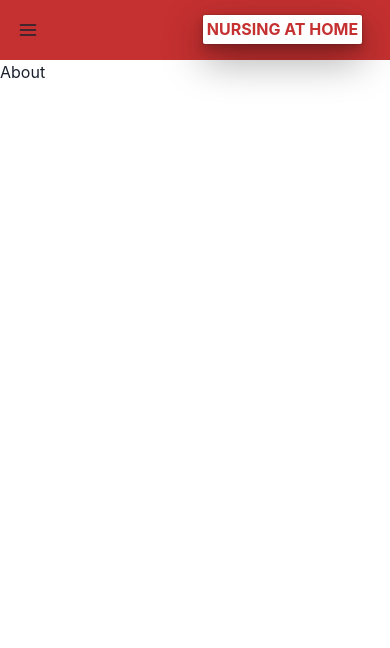
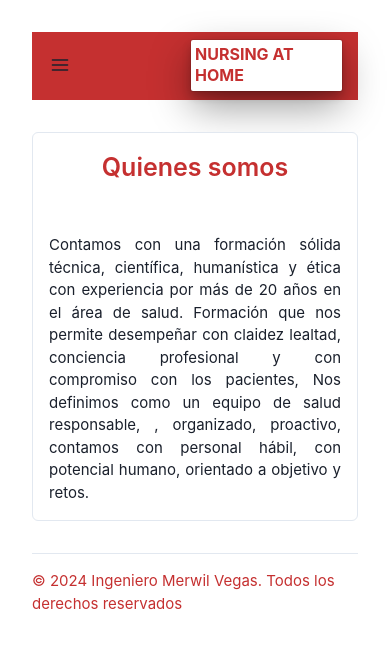
Before and after one commit to com2pa/frontEnd_Enfermeria, a React (Vite) app: page /about in a window 390 px wide. Shown: the top 648 px of the page. Built offline with nearby package versions, Linux system fonts and the light colour scheme.

Commit message:
se añadio contenido estructura final y responsive

```diff
--- a/src/pages/About.jsx
+++ b/src/pages/About.jsx
@@ -1,11 +1,36 @@
 import React from 'react';
 import Menu from '../layout/Menu';
-
+import {Card, Flex, Image, Text } from '@chakra-ui/react';
+import Enfermera from '../assets/Enfermera.jpg';
+import Footer from '../layout/Footer';
 export const About = () => {
   return (
     <>
-      <Menu/>
-      <div>About</div>
+      <Flex flexDir="column" gap={8} p={8} maxW="90rem" mx="auto">
+        <Menu/>
+        <Flex gap={4} flexDir={{ base: 'column', md: 'row', }}>
+          <Card variant="outline" w="100%" textAlign="justify" justifyContent="center">
+            <Flex flexDir="column" alignContent="center"p={4}  gap="3rem">
+              <Text color="red.600" display={'flex'} fontSize={{ base: 25, md: 45}} justifyContent={{base:'center', md:'center',lg:'center'}} fontWeight="600">
+                Quienes somos
+              </Text>
+              <Text fontSize={{ base: 15, md: 20 }}>
+                Contamos con una formación sólida técnica, científica, humanística
+                y ética con experiencia por más de 20 años en el área de salud. Formación
+                que nos permite desempeñar  con claidez lealtad, conciencia profesional y con
+                compromiso con los pacientes, Nos definimos como un equipo de salud responsable,
+                , organizado, proactivo, contamos con personal hábil, con potencial humano, orientado
+                a objetivo y retos.
+              </Text>
+            </Flex>
+          </Card>
+          <Card variant="outline" width="100%" height="auto" display={{base: 'none', md: 'block'}}>
+            <Image src={Enfermera} alt="cerrar-equipo-listo-trabajar" height="100%" objectFit="cover" w="100%"  />
+          </Card>
+        </Flex>
+        <Footer/>
+      </Flex>
+
     </>
   );
 
```
